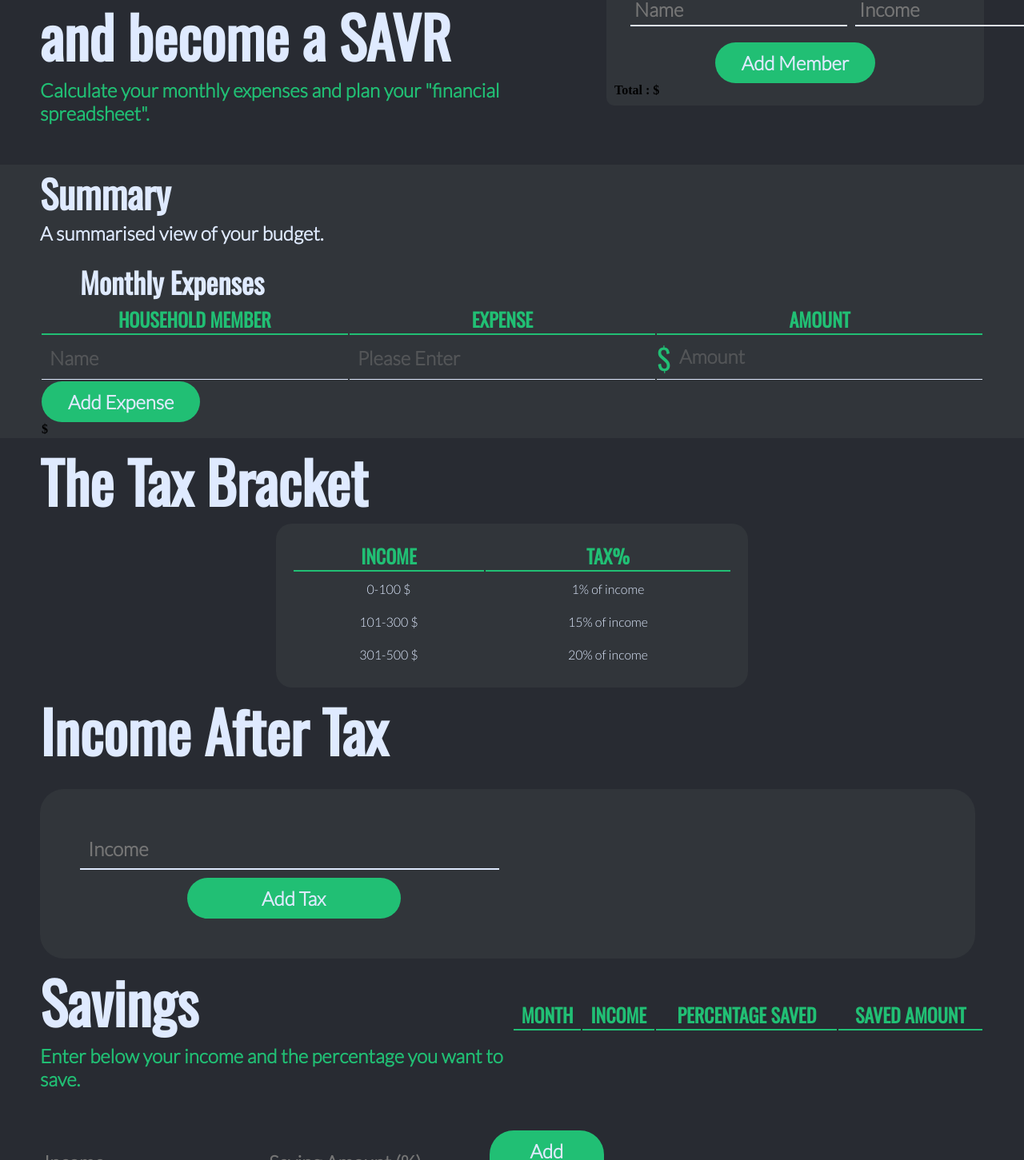
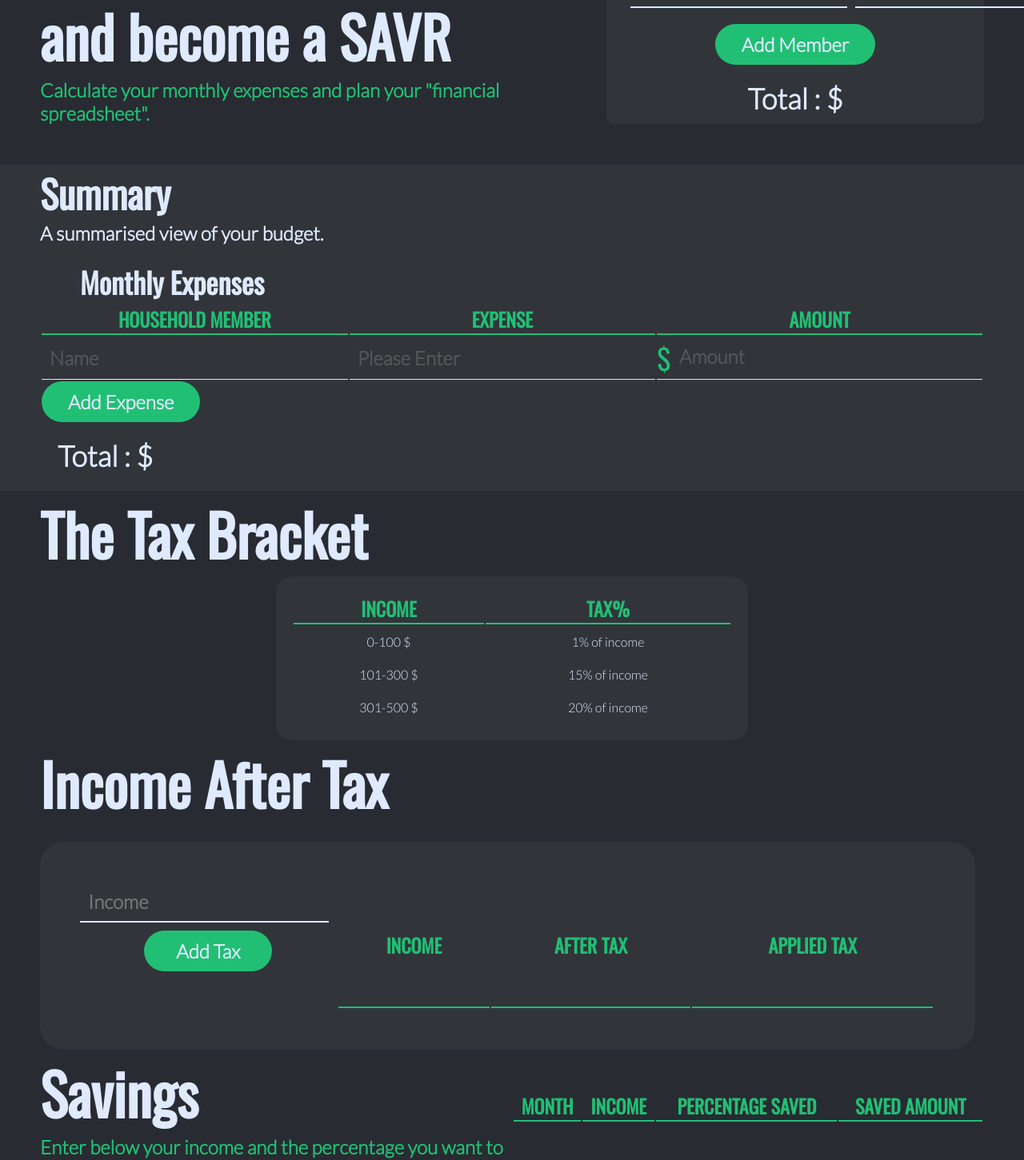
Before and after one commit to WiaanDuvenhage-200307/SAVR, a React (Create React App) app: page / in a window 1280 px wide. Shown: the part 419-1870 px from the top of the page at 80% size. Built offline with nearby package versions, Linux system fonts and the light colour scheme.

Commit message:
Semi-complete with project
-Completed all functionality
- Wrote test for IncomeAfterTax.js

```diff
--- a/src/components/HouseholdIncome.js
+++ b/src/components/HouseholdIncome.js
@@ -84,7 +84,7 @@ const HouseholdIncome = () => {
           </div>
         );
       })}
-      <h4>Total : ${total}</h4>
+      <h4 className="household-total">Total : ${total}</h4>
     </div>
   );
 };
--- a/src/components/IncomeAfterTax.js
+++ b/src/components/IncomeAfterTax.js
@@ -1,20 +1,88 @@
-import React from 'react'
+import React, { useState, useRef } from "react";
+import { tax } from "../functions/Calculations";
 
 export default function IncomeAfterTax() {
+  const [inputs, setInputs] = useState([]);
+  // const monthDrop = useRef();
+  const incomeVal = useRef();
+  // const readSavePer = useRef();
+
+  const readIncome = () => {
+    let readTheIncome = incomeVal.current.value;
+    setInputs({ ...inputs, income: readTheIncome });
+    console.log(inputs);
+  };
+
+  // const readMonth = () => {
+  //   let getTheMonth = monthDrop.current.value;
+  //   setInputs({...inputs, month: getTheMonth});
+  //   console.log(inputs);
+  // };
+
+  // const readSaveAmount = () => {
+  //   let getThePer = readSavePer.current.value;
+  //   setInputs({...inputs, saveAmount: getThePer});
+  //   console.log(inputs);
+  // };
+
+  const addToTable = () => {
+    let income = incomeVal.current.value;
+
+    //   let month = monthDrop.current.value;
+    //   let percent = readSavePer.current.value;
+    //   let saved = percent/100*income;
+
+    let savingsInputs = {
+      incomes: income,
+      afterTax: income - tax(income),
+      appliedTax: tax(income)
+      //   months: month,
+      //   percent: percent + "%",
+      //   amountSave: saved
+    };
+
+    console.log(savingsInputs);
+
+    setInputs((prevInputs) => [...prevInputs, savingsInputs]);
+
+    //   console.log(saved);
+  };
+
   return (
-    <div className='incomeAfterTax'>
+    <div className="incomeAfterTax">
       <h1>Income After Tax</h1>
       <div className="incomeAfterTaxCon">
         <div className="left">
-                <input name='income' type='number' className='house-income-input' placeholder='Income'/>
-                <button className='button'>Add Tax</button>
+          <input
+            name="income"
+            type="number"
+            className="house-income-input"
+            placeholder="Income"
+            ref={incomeVal}
+            aria-label="incomeInput"
+          />
+          <button className="button" onClick={addToTable}>
+            Add Tax
+          </button>
         </div>
 
         <div className="right">
+          <table className="taxTable">
+            <tr>
+              <th>Income</th>
+              <th>After Tax</th>
+              <th>Applied Tax</th>
+            </tr>
+            {inputs.map((object) => (
+              <tr key={object.id}>
+                <td>${object.incomes}</td>
+                <td>${object.afterTax}</td>
+                <td>${object.appliedTax}</td>
+              </tr>
+            ))}
+          </table>
         </div>
       </div>
-
-
     </div>
-  )
+  );
 }
--- a/src/components/MonthlyExpenses.js
+++ b/src/components/MonthlyExpenses.js
@@ -8,7 +8,7 @@ const MonthlyExpenses = () => {
 
     const [status, setStatus] = useState("normal");
 
-    const [inputList, setInputList] = useState([{ names: "", income: "" }]);
+    const [inputList, setInputList] = useState([{ names: "", expenseType: "", income: "" }]);
 
     const [total, setTotal] = useState("");
 
@@ -31,7 +31,7 @@ const MonthlyExpenses = () => {
     // handle click event of the Add button
     const handleAddClick = () => {
 
-      setInputList([...inputList, { names: "", income: ""}]);
+      setInputList([...inputList, { names: "", expenseType: "", income: "" }]);
 
 
       for (let i = 0; i < inputList.length; i++){
@@ -57,17 +57,20 @@ const MonthlyExpenses = () => {
           <th>Expense</th>
           <th>Amount</th>
         </tr>
-        {inputList.map((x, i) => (
+        {inputList.map((x, i) => {
+            return(
                 <tr>
                 <td>
-              <input type="text" placeholder="Name" aria-label="name" className="month-expenses-input"/>
+                  <input name="names" value={x.names} type="text" placeholder="Name" aria-label="name" className="month-expenses-input" onChange={(e) => handleInputChange(e, i)}/>
                 </td>
                 <td>
                   <input
                     className="month-expenses-input"
                     aria-label="expense-input"
                     type="text"
+                    name="expenseType"
                     placeholder="Please Enter"
+                    value={x.expenseType}
                     onChange={(e) => handleInputChange(e, i)}
                   />
                 </td>
@@ -77,17 +80,20 @@ const MonthlyExpenses = () => {
                     className="month-expenses-input"
                     aria-label="amount"
                     type="number"
+                    name="income"
+                    placeholder="Amount"
                     value={x.income}
-                placeholder="Amount"
                     onChange={(e) => handleInputChange(e, i)}
                   />
                 </td>
               </tr>
-        ))}
+            )
+
+        })}
 
         <tr>
             <button name="Add Expense" className="button" onClick={handleAddClick}>Add Expense</button>
-            <h4>${total}</h4>
+            <h4 className="month-expenses__total">Total : ${total}</h4>
         </tr>
       </table>
     </div>
--- a/src/functions/Calculations.js
+++ b/src/functions/Calculations.js
@@ -28,3 +28,12 @@ export function percentage(numbers){
 
     return sum/100*numbers.length;
 }
+
+export function tax(numbers){
+
+    if(numbers <= 100)
+        return 1/100*numbers;
+    else if (numbers <= 300 || numbers <= 101)
+        return 15/100*numbers;
+    else return 20/100*numbers;
+}
--- a/src/index.scss
+++ b/src/index.scss
@@ -6,6 +6,22 @@
   padding: 0;
   box-sizing: border-box;
 }
+
+::-webkit-scrollbar {
+    width: 10px;
+  }
+
+  ::-webkit-scrollbar-track {
+    background-color: $light-charcoal;
+  }
+
+  ::-webkit-scrollbar-thumb {
+    background: $green;
+  }
+
+  ::-webkit-scrollbar-thumb:hover {
+    background: $white;
+  }
 
 body {
   background: $charcoal;
@@ -132,6 +148,7 @@ select{
       font-family: "Oswald", sans-serif;
       margin-left: 20px;
     }
+
   }
 
   .house-income__money {
@@ -147,6 +164,14 @@ select{
       font-size: 36px;
     }
   }
+  .household-total{
+    margin-top: 20px;
+    font-family: 'Lato', sans-serif;
+    color: $white;
+    font-size: 36px;
+    text-align: center;
+    width: 100%;
+}
 }
 
 /* Welcome Message Styling */
@@ -215,6 +240,13 @@ select{
     display: flex;
     flex-direction: row;
     text-align: center;
+  }
+
+  .month-expenses__total{
+    color: $white;
+    font-family: 'Lato';
+    font-size: 36px;
+    padding: 20px;
   }
 }
 
@@ -296,6 +328,7 @@ table {
 }
 
 .incomeAfterTaxCon{
+    display: flex;
     width: 95%;
     padding: 50px;
     background-color: $light-charcoal;
@@ -310,7 +343,15 @@ table {
     .left{
         display: flex;
         flex-direction: column;
-        width: 50%;
+        width: 30%;
+    }
+
+    .right{
+        display: flex;
+        width: 70%;
+        height: 20vh;
+        overflow: hidden;
+        overflow-y: scroll;
     }
 
     button{
@@ -322,27 +363,27 @@ table {
         margin-bottom: 10px;
         padding: 10px;
     }
+
+
+    .taxTable{
+        width: 100%;
+        td{
+            border-bottom: none;
+            text-align: center;
+            padding: 10px;
+            color: $white;
+            font-size: 24px;
+        }
+
+    }
+
 }
 
 // Savings styling
 .savings {
     margin-bottom: 50px;
     display: flex;
-  ::-webkit-scrollbar {
-    width: 10px;
-  }
 
-  ::-webkit-scrollbar-track {
-    background-color: $light-charcoal;
-  }
-
-  ::-webkit-scrollbar-thumb {
-    background: $green;
-  }
-
-  ::-webkit-scrollbar-thumb:hover {
-    background: $white;
-  }
 
   margin-left: 50px;
   margin-right: 50px;
```
Also changed, not shown: 2 other files (tests, documents, lock files or other folders). Lines whose indentation alone changed are shown as unchanged.
